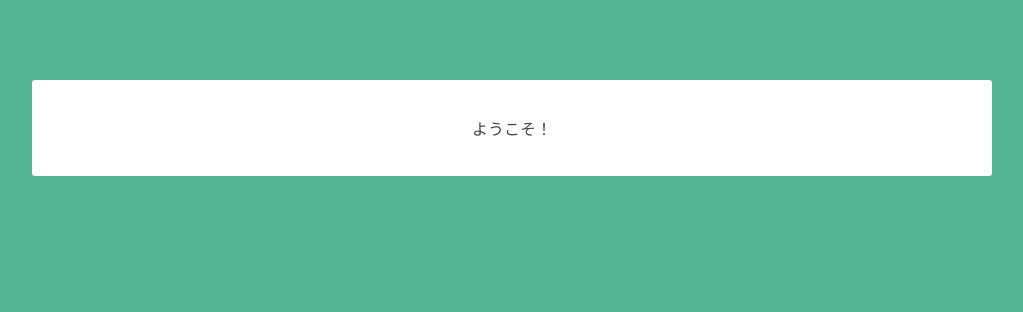
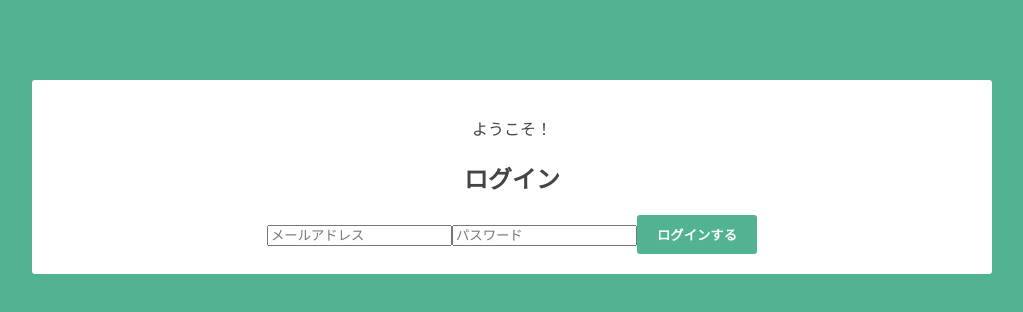
Before and after one commit to Takao-Yamasaki/live-chat-vuejs, a Vue app: page / in a window 1280 px wide. Shown: the top 312 px of the page, without its empty margins (128-1151 px from the left). Built offline with nearby package versions, Linux system fonts and the light colour scheme.

Commit message:
ログイン画面を読み込む

```diff
--- a/src/assets/main.css
+++ b/src/assets/main.css
@@ -16,9 +16,10 @@ body {
   color: #ff3f80;
   font-size: 14px;
 }
+
 button {
   text-decoration: none;
-  background: '#51b392';
+  background: #51b392;
   color: white;
   font-weight: bold;
   border: 0;
--- a/src/views/WelcomePage.vue
+++ b/src/views/WelcomePage.vue
@@ -1,10 +1,15 @@
 <template>
   <div class="container welcome">
     <p>ようこそ！</p>
+    <LoginForm/>
   </div>
 </template>
 
 <script>
+import LoginForm from '../components/LoginForm.vue'
+export default {
+  components: {LoginForm},
+}
 </script>
 
 <style scoped>
```
